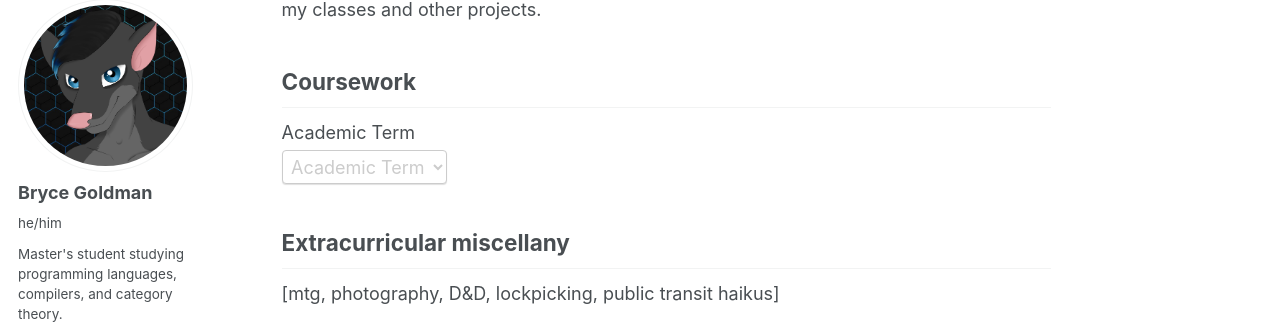
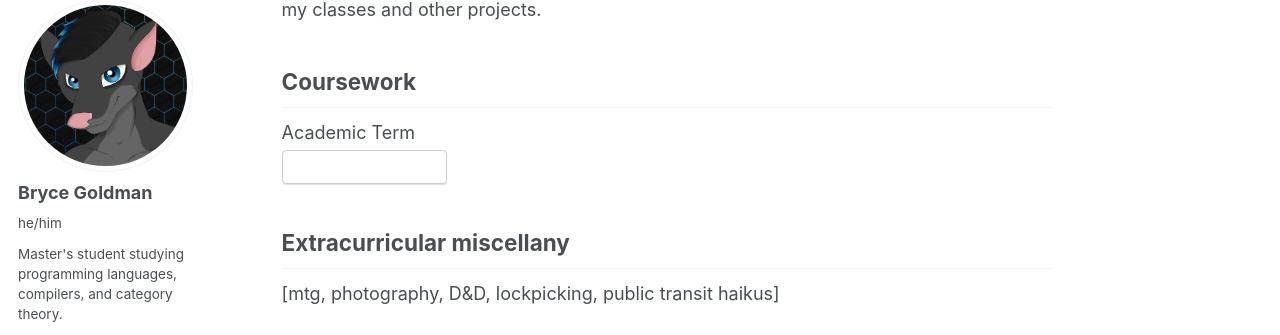
Before and after one commit to Alkizar/alkizar.github.io, a Jekyll site: the page built from _pages/about.md, in a window 1280 px wide and 900 px high, scrolled down 1543 px. Shown: the part 100-435 px from the top of the window. Built offline with Jekyll 4.4.1, drawn with Linux system fonts in a browser that asks for light colours.

Commit message:
playing with Colors:tm:

```diff
--- a/_pages/about.md
+++ b/_pages/about.md
@@ -29,7 +29,7 @@ Coursework
 ------
 
 <label for='term'>Academic Term</label>
-<select id='term' style="display: block; color: #cccccc">
+<select id='term' style="display: block; color: #ffffff">
   <option value="" disabled selected>Academic Term</option>
   <option value="s20">Spring 2020</option>
   <option value="f19">Fall 2019</option>
```
